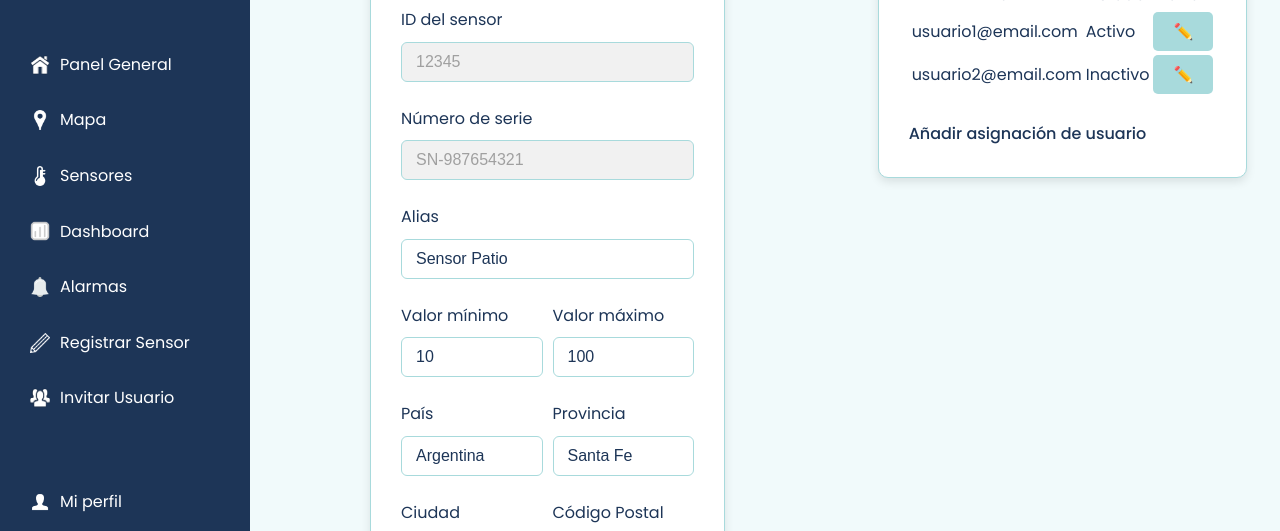
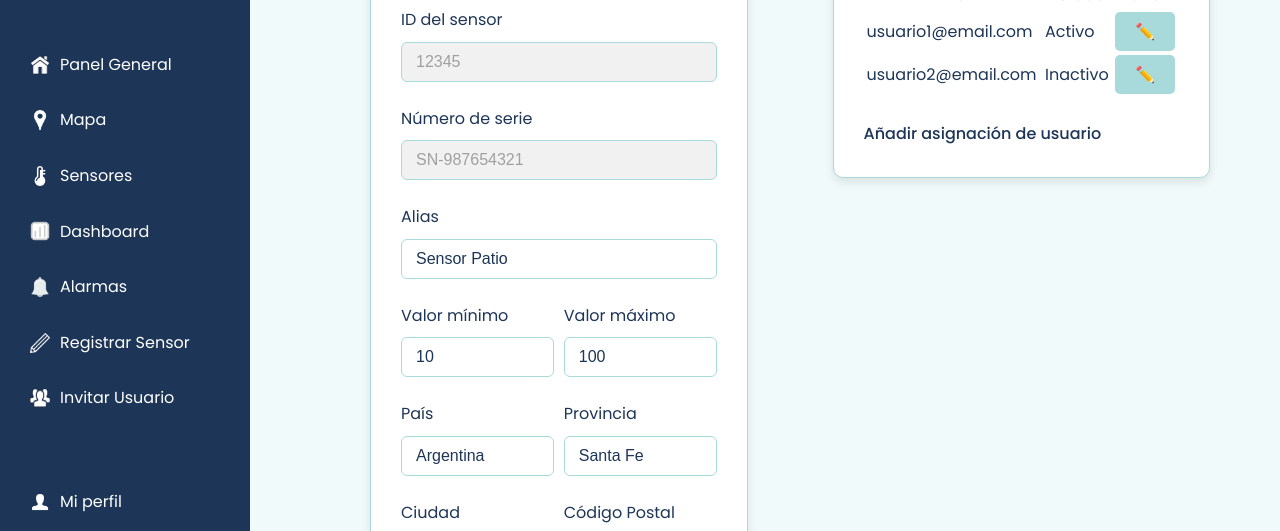
Before and after one commit to PauliLuna/ProyectoFinalSensores, a plain HTML site: page frontend/edit_sensor.html in a window 1280 px wide. Shown: the part 190-721 px from the top of the page. Drawn offline with Linux system fonts and the light colour scheme.

Commit message:
Centered Asignar usuarios form horizontally

```diff
--- a/frontend/edit_sensor.html
+++ b/frontend/edit_sensor.html
@@ -107,7 +107,7 @@
             </div>
 
             <!-- Asignación de usuario -->
-            <div class="form-container" style="flex: 1 1 350px; min-width: 320px; display: flex; gap: 40px; align-items: flex-start; flex-wrap: wrap;">
+            <div class="form-container" style="flex: 1 1 350px; margin-left:5px ;margin-right: 30px; min-width: 320px; display: flex; gap: 40px; align-items: flex-start; flex-wrap: wrap;">
                 <div class="form-card">
                     <h2>Asignación de usuario</h2>
                     <table class="user-assignment-table" style="width:100%; margin-bottom: 18px;">
```
